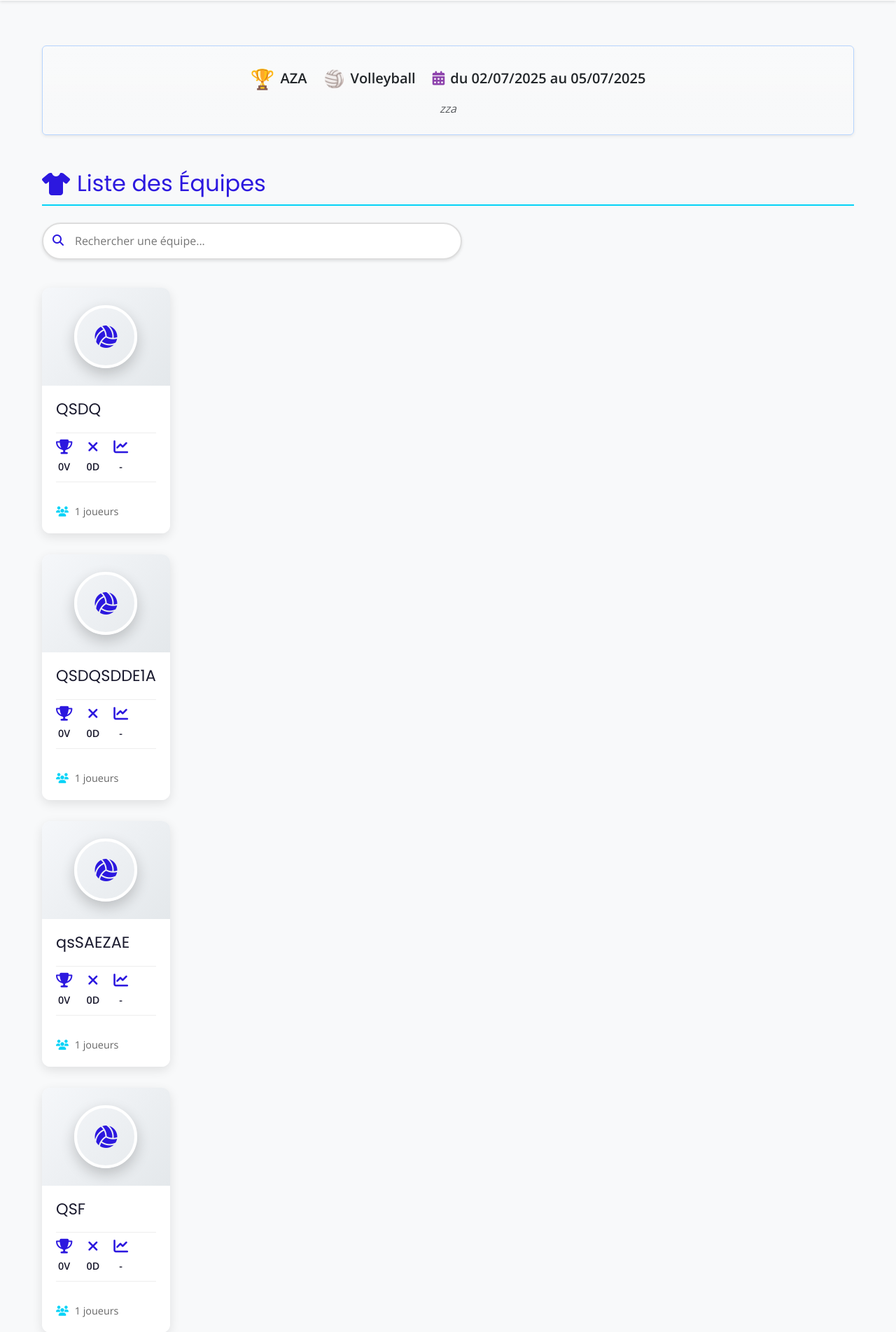
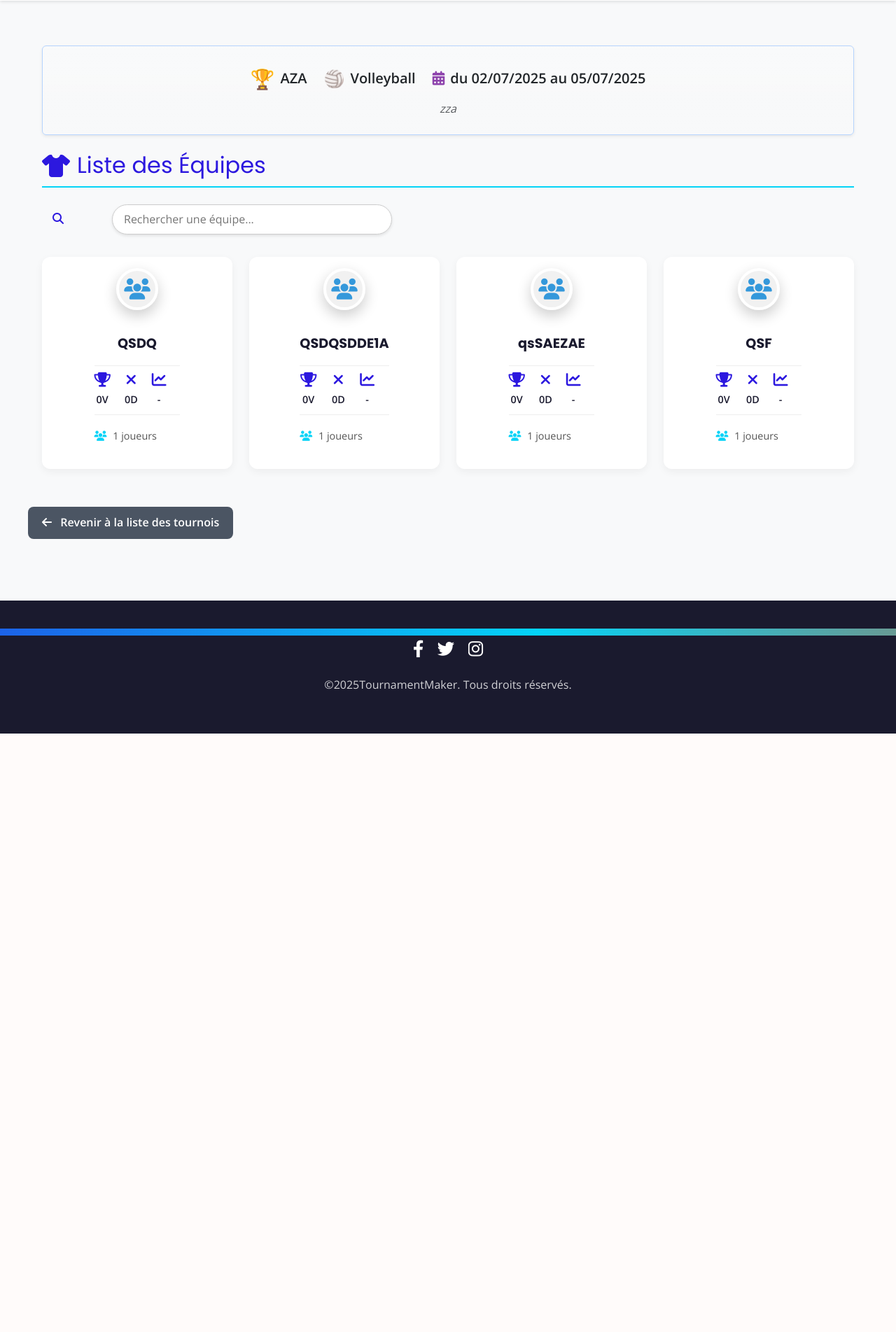
Before and after one commit to LouisAyzac/TournamentMaker, a Django app: a page that uses TournoiApp/TournamentMaker/templates/teams.html in a window 1280 px wide. Shown: the part 481-2384 px from the top of the page at 70% size. After the commit the page ends 1529 px from the top, so only its background shows below. Run offline with Django 5.2, Linux system fonts and the light colour scheme; data comes from the database, SQL or seed files in the repository; both versions use the stored data as it was after the commit.

Commit message:
modif équipe et liste joueur

```diff
--- a/TournoiApp/TournamentMaker/templates/teams.html
+++ b/TournoiApp/TournamentMaker/templates/teams.html
@@ -5,18 +5,106 @@
   .text-purple {
     color: #8e44ad !important;
   }
+
+  .teams-grid {
+    display: grid;
+    grid-template-columns: repeat(auto-fit, minmax(250px, 1fr));
+    gap: 1.5rem;
+    margin-top: 2rem;
+  }
+
+  .team-card {
+    background: #fff;
+    border-radius: 12px;
+    padding: 1rem;
+    text-decoration: none;
+    color: inherit;
+    box-shadow: 0 4px 12px rgba(0,0,0,0.05);
+    transition: transform .2s ease;
+    display: flex;
+    flex-direction: column;
+    align-items: center;
+  }
+
+  .team-card:hover {
+    transform: translateY(-5px);
+  }
+
+  .team-logo-container {
+    width: 60px;
+    height: 60px;
+    background: #f1f1f1;
+    border-radius: 50%;
+    display: flex;
+    justify-content: center;
+    align-items: center;
+    margin-bottom: 1rem;
+  }
+
+  .team-logo {
+    max-width: 100%;
+    max-height: 100%;
+    border-radius: 50%;
+  }
+
+  .default-logo {
+    display: flex;
+    justify-content: center;
+    align-items: center;
+    width: 100%;
+    height: 100%;
+  }
+
+  .default-logo i {
+    font-size: 30px;
+    color: #3498db;
+  }
+
+  .team-info {
+    text-align: center;
+  }
+
+  .team-name {
+    font-size: 1.2rem;
+    font-weight: bold;
+    margin-bottom: 0.5rem;
+    text-align: center;
+  }
+
+  .team-stats {
+    display: flex;
+    justify-content: space-around;
+    margin-bottom: 0.5rem;
+  }
+
+  .team-players-count {
+    font-size: 0.9rem;
+    color: #555;
+  }
+
+  .search-container {
+    display: flex;
+    justify-content: center;
+    margin-top: 1rem;
+  }
+
+  .search-input {
+    padding: 0.5rem 1rem;
+    width: 100%;
+    max-width: 400px;
+    border-radius: 50px;
+    border: 1px solid #ccc;
+    outline: none;
+  }
 </style>
 
 <div class="container mt-4">
   <div class="p-4 rounded shadow-sm text-center bg-gradient" style="background: linear-gradient(to right, #e0f7ff, #dceeff); border: 1px solid #b6d4fe;">
-
-    <!-- Infos principales -->
     <div class="d-flex flex-column flex-md-row justify-content-center align-items-center gap-4 fw-semibold fs-5 text-dark">
       <div class="d-flex align-items-center gap-2">
         <span style="font-size: 1.4em;">🏆</span>
         <span class="text-dark">{{ tournament.name }}</span>
       </div>
-
       <div class="d-flex align-items-center gap-2">
         {% if tournament.get_sport_display == 'Volleyball' %}
           <span style="font-size: 1.2em;">🏐</span>
@@ -29,49 +117,39 @@
         {% endif %}
         <span>{{ tournament.get_sport_display }}</span>
       </div>
-
       <div class="d-flex align-items-center gap-2">
         <i class="fas fa-calendar-alt text-purple"></i>
         <span>du {{ tournament.start_date|date:"d/m/Y" }} au {{ tournament.end_date|date:"d/m/Y" }}</span>
       </div>
     </div>
-
-    <!-- Adresse ajoutée ici -->
     <p class="text-muted fst-italic small fs-6 mt-2 mb-0">{{ tournament.address }}</p>
-
   </div>
 </div>
 
-
-<div class="teams-container animate__animated animate__fadeIn">
+<div class="container animate__animated animate__fadeIn">
   <div class="teams-header">
-    <h2 class="section-title"><i class="fas fa-tshirt"></i> Liste des Équipes</h2>
-
+    <h2 class="section-title mt-4"><i class="fas fa-tshirt"></i> Liste des Équipes</h2>
     <div class="search-container">
-      <i class="fas fa-search search-icon"></i>
-      <input type="text" id="searchInput" onkeyup="searchTeam()"
-             placeholder="Rechercher une équipe..." class="search-input">
+      <i class="fas fa-search search-icon me-2"></i>
+      <input type="text" id="searchInput" onkeyup="searchTeam()" placeholder="Rechercher une équipe..." class="search-input">
     </div>
   </div>
 
   <div class="teams-grid" id="teamsList">
     {% for team in teams %}
       <a href="{% url 'team_detail' tournament_slug team.id %}" class="team-card">
-        <div class="team-banner">
         <div class="team-logo-container">
           {% if team.logo %}
             <img src="{{ team.logo.url }}" alt="{{ team.name }}" class="team-logo">
           {% else %}
             <div class="default-logo">
-                <i class="fas fa-volleyball-ball"></i>
+              <i class="fas fa-users"></i>
             </div>
           {% endif %}
         </div>
-        </div>
 
         <div class="team-info">
-          <h3 class="team-name">{{ team.name }}</h3>
-
+          <h3 class="team-name text-center">{{ team.name }}</h3>
           <div class="team-stats">
             <div class="stat">
               <i class="fas fa-trophy"></i>
@@ -92,7 +170,6 @@
               </span>
             </div>
           </div>
-
           <div class="team-players-count">
             <i class="fas fa-users"></i> {{ team.player_count|default:0 }} joueurs
           </div>
@@ -121,21 +198,7 @@
 
     teams.forEach(team => {
       const teamName = team.querySelector('.team-name').textContent.toLowerCase();
-      team.style.display = teamName.includes(filter) ? "block" : "none";
-    });
-  }
-
-  function filterTeams(category) {
-    const teams = document.querySelectorAll('.team-card');
-    const buttons = document.querySelectorAll('.filter-btn');
-
-    buttons.forEach(btn => {
-      btn.classList.toggle('active',
-        btn.textContent.toLowerCase().includes(category) || category === 'all');
-    });
-
-    teams.forEach(team => {
-      team.style.display = category === 'all' ? "block" : "none";
+      team.style.display = teamName.includes(filter) ? "flex" : "none";
     });
   }
 </script>
```
Also changed, not shown: TournoiApp/TournamentMaker/templates/dashboard.html (+14 -2 lines), TournoiApp/TournamentMaker/templates/teams_detail.html (+95 -10 lines), TournoiApp/db.sqlite3. Lines whose indentation alone changed are shown as unchanged.
